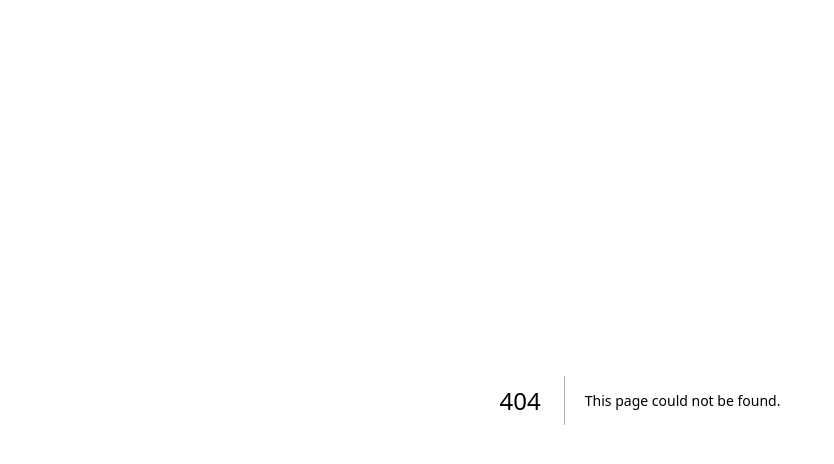
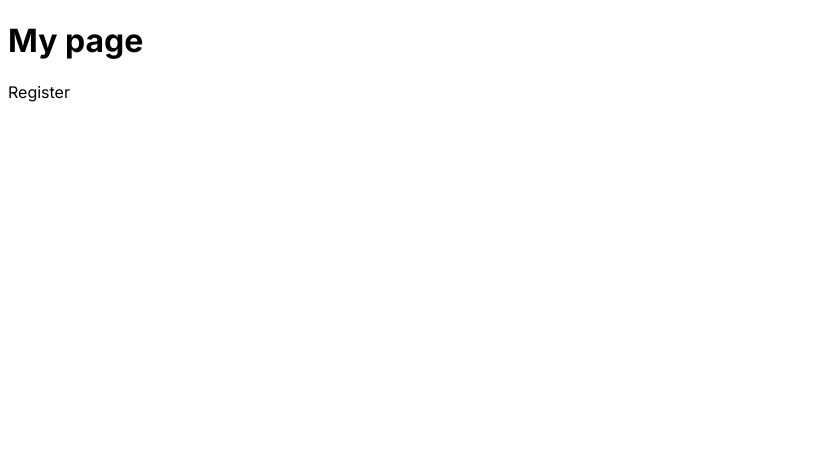
Before and after one commit to Juan-Severiano/next14-project, a Next.js app: page /forgot-password in a window 1280 px wide. Before the commit this address had no page. Shown: the top 464 px of the page, without its empty margins (0-834 px from the left). Built offline with nearby package versions, Linux system fonts and the light colour scheme.

Commit message:
[add] pages created

```diff
--- /dev/null
+++ b/src/app/(auth)/forgot-password/page.jsx
@@ -0,0 +1,9 @@
+const Register = () => {
+  return (
+    <>
+    Register
+    </>
+  )
+}
+
+export default Register
--- a/src/app/layout.js
+++ b/src/app/layout.js
@@ -11,7 +11,10 @@ export const metadata = {
 export default function RootLayout({ children }) {
   return (
     <html lang="en">
-      <body className={inter.className}>{children}</body>
+      <body className={inter.className}>
+        <h1>My page</h1>
+        {children}
+      </body>
     </html>
   )
 }
```
Also changed, not shown: src/app/(auth)/login/page.jsx (added, +9 -0 lines), src/app/(auth)/register/page.jsx (added, +9 -0 lines), src/app/about/page.jsx (added, +9 -0 lines), src/app/admin/page.jsx (added, +9 -0 lines), src/app/blog/[slug]/page.jsx (added, +9 -0 lines), src/app/blog/page.jsx (added, +9 -0 lines), src/app/contact/page.jsx (added, +9 -0 lines).
